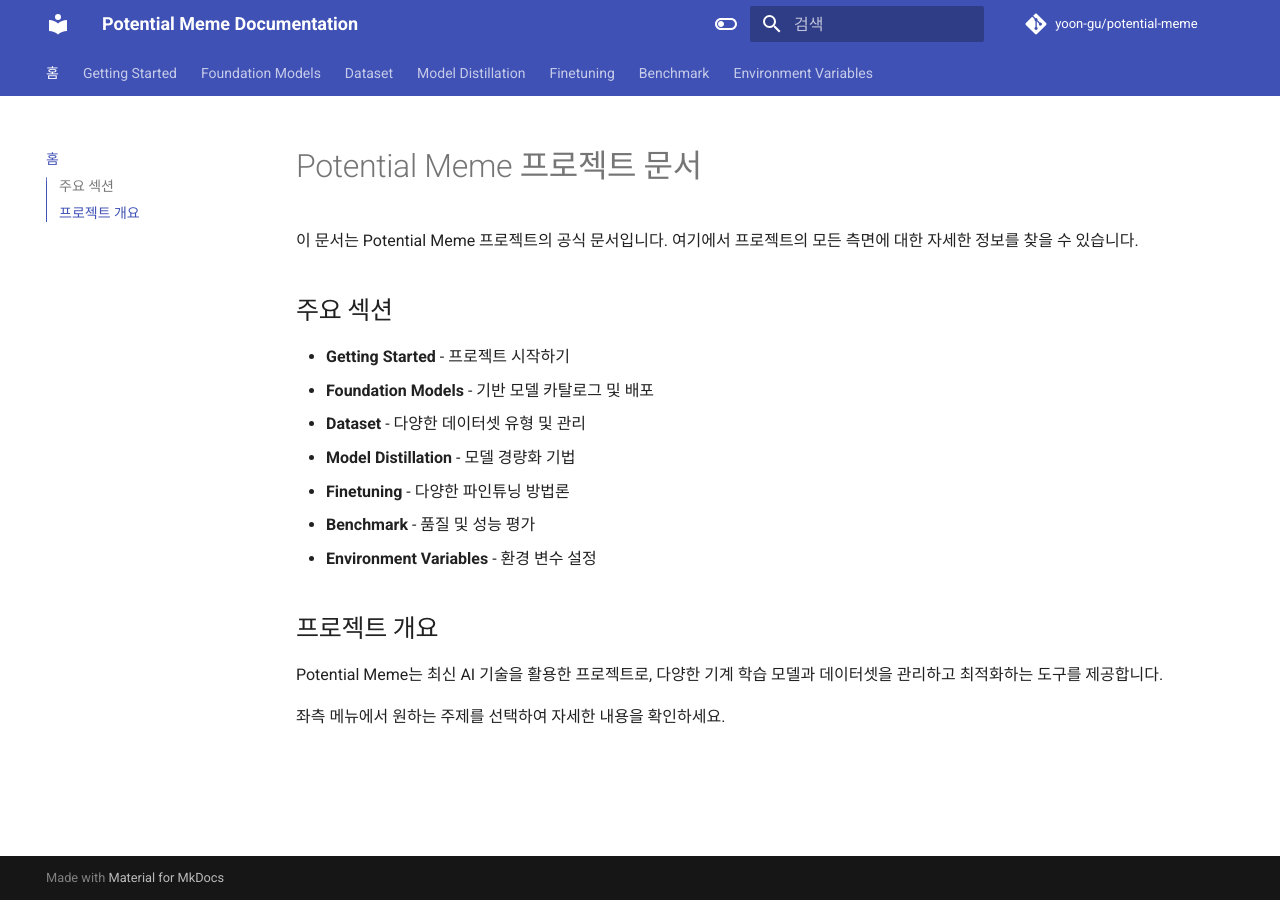
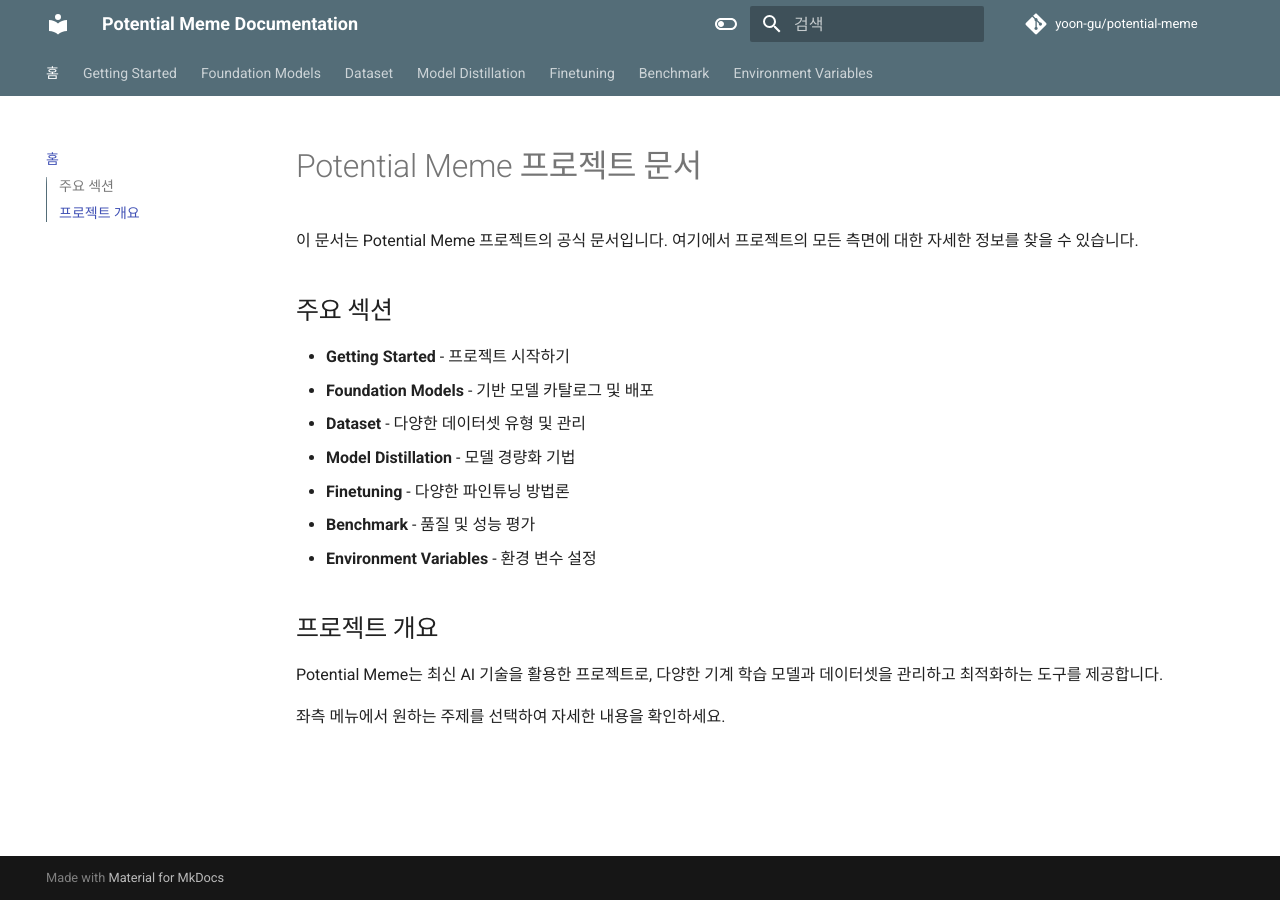
Before and after one commit to yoon-gu/potential-meme, an MkDocs documentation site: the page built from docs/index.md, in a window 1280 px wide. Built offline with MkDocs 1.6.1 and Material for MkDocs 9.7.7, drawn with Linux system fonts in a browser that asks for light colours; comment, search, counter and statistics services are not loaded.

Commit message:
windsurf updates

```diff
--- a/mkdocs.yml
+++ b/mkdocs.yml
@@ -9,28 +9,37 @@
 repo_url: https://github.com/yoon-gu/potential-meme
 
 # 테마 설정
+# 테마 설정
+# theme.name을 'readthedocs'로 변경 (원하는 다른 theme도 가능)
+# 테마 설정
+# theme.name을 'mkdocs'로 변경
+# numbering을 위해 navigation.indexes 등 numbering 관련 features 유지
+# 테마 설정
+# theme.name을 'material'로 변경
+# numbering을 위해 navigation.indexes 등 numbering 관련 features 및 material palette 설정 복원
 theme:
   name: material
   language: ko
   features:
     - navigation.tabs
-    - navigation.sections
+    - navigation.indexes   # 목차에 numbering 추가
     - toc.integrate
     - search.suggest
     - search.highlight
   palette:
     - scheme: default
-      primary: indigo
-      accent: indigo
+      primary: blue grey
+      accent: blue grey
       toggle:
         icon: material/toggle-switch-off-outline
         name: 다크 모드로 전환
     - scheme: slate
-      primary: indigo
-      accent: indigo
+      primary: blue grey
+      accent: blue grey
       toggle:
         icon: material/toggle-switch
         name: 라이트 모드로 전환
+# 네비게이션이 사이드에 고정되도록 navigation.top 옵션을 제거하고, 인디고 색상으로 palette를 복원했습니다.
 
 # 확장 기능
 markdown_extensions:
```
